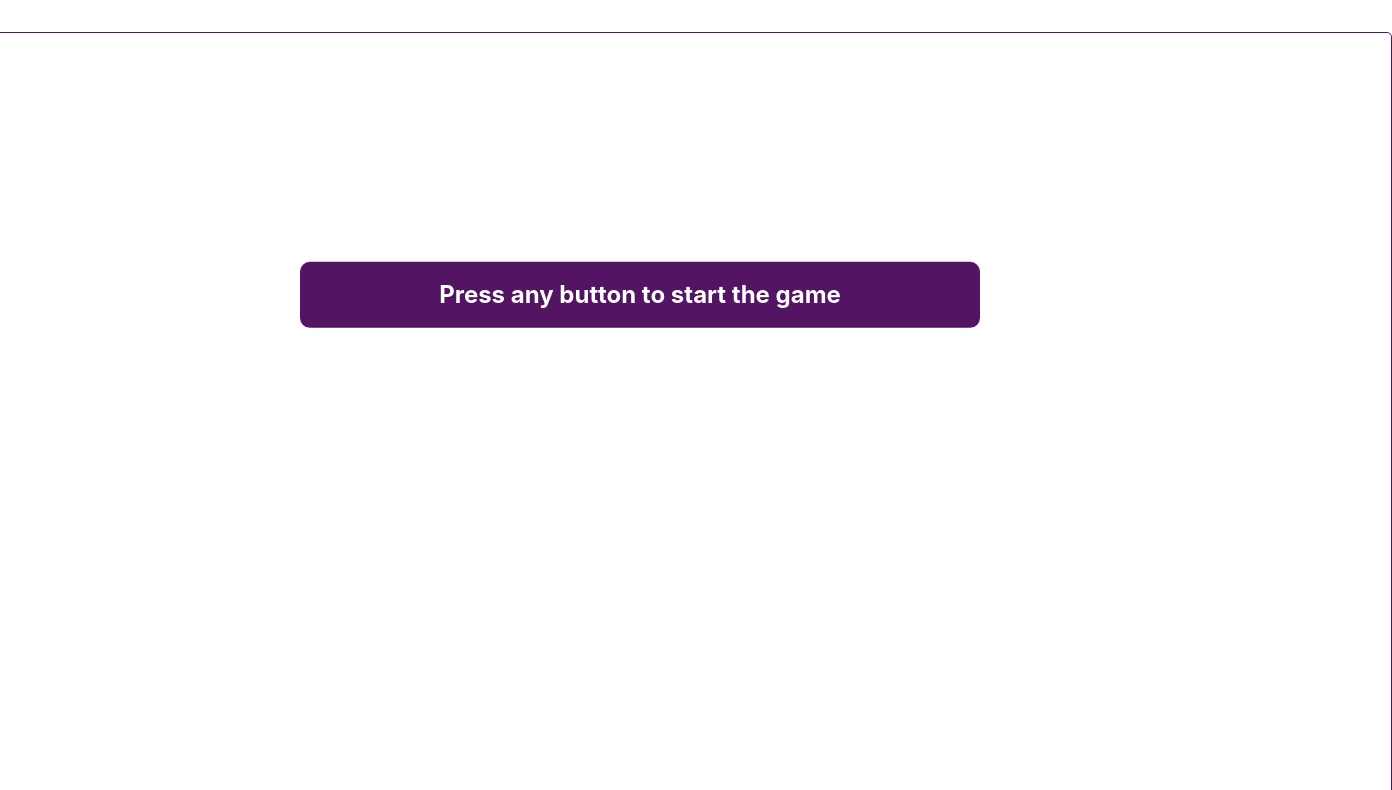
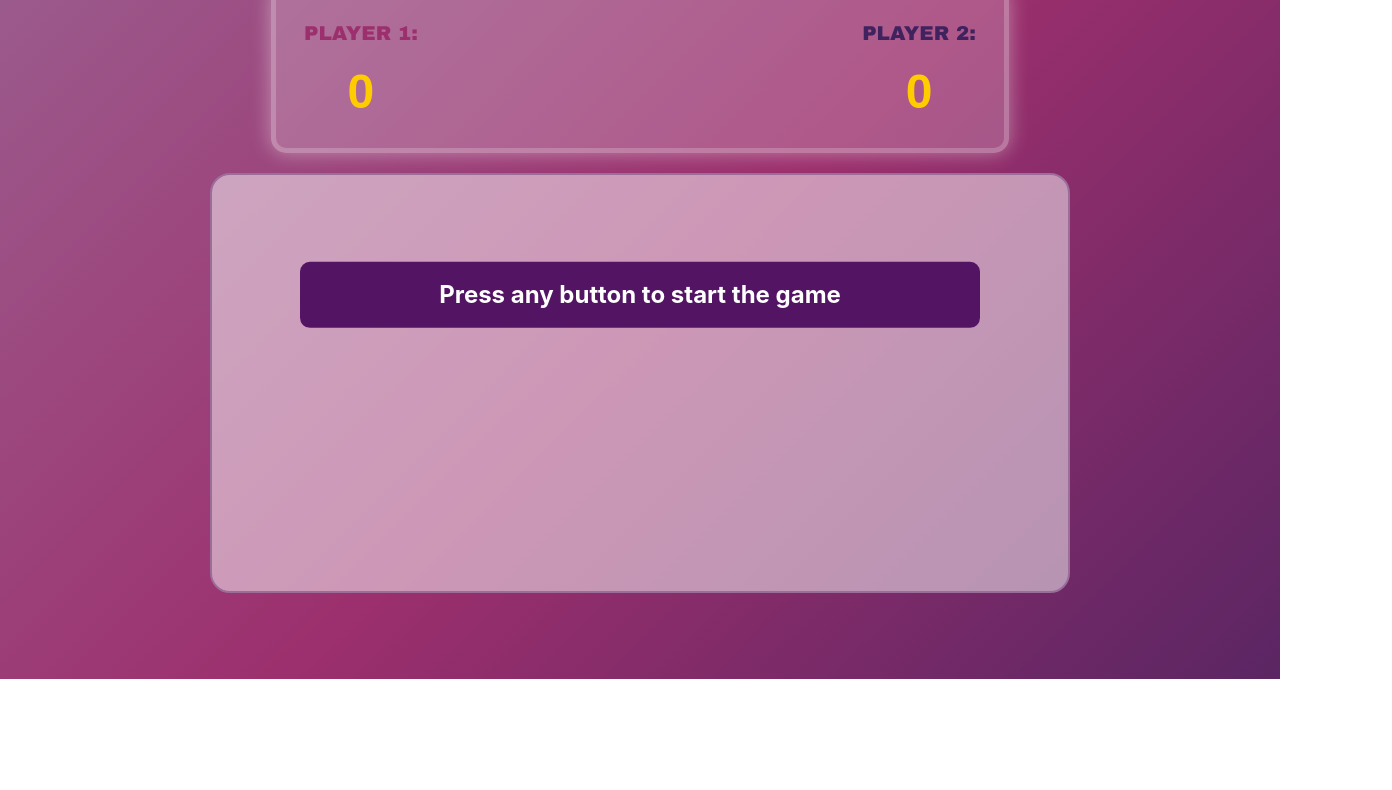
Before and after one commit to Eclipse-SDV-Hackathon-Chapter-Two/FEVio, a website built with Vite: page HPC/pong/index.html in a window 1280 px wide. Shown: the part 121-911 px from the top of the page, 1392 px wide, since content can reach past the window. After the commit the page ends 800 px from the top, so only its background shows below. Built offline with nearby package versions, Linux system fonts and the light colour scheme; files whose address does not match are found by name.

Commit message:
Updates pong

```diff
--- a/HPC/pong/main.js
+++ b/HPC/pong/main.js
@@ -31,11 +31,11 @@ document.querySelector('#app').innerHTML = `
   <h1 id="message" class="gameMessage">Press any button to start the game</h1>
   <div class="scoreBoard">
     <div class="playerScore leftScore">
-      <h2 class="playerTag">Player 1:</h2>
+      <h2 class="player1Tag">Player 1:</h2>
       <h2 class="scorePlayer1">0</h2>
     </div>
     <div class="playerScore rightScore">
-      <h2 class="playerTag">Player 2:</h2>
+      <h2 class="player2Tag">Player 2:</h2>
       <h2 class="scorePlayer2">0</h2>
     </div>
   </div>
@@ -131,11 +131,17 @@ function drawBall() {
   // Set ball opacity
   ctx.globalAlpha = currentOpacity;
 
+  ctx.beginPath();
+  ctx.arc(x, y, currentBallRadius, 0, Math.PI * 2); // Draw the circle
+  ctx.fillStyle = "#9c2f69"; // Color of the circle
+  ctx.fill();
+  ctx.closePath();
+
   // Draw the ball
   if (ballImage.complete) {
-    ctx.translate(x, y);
-    ctx.rotate(spinAngle);
-    ctx.translate(-x, -y);
+    // ctx.translate(x, y);
+    // ctx.rotate(spinAngle);
+    // ctx.translate(-x, -y);
     ctx.drawImage(
       ballImage,
       x - currentBallRadius,
@@ -221,7 +227,7 @@ function drawPaddle1() {
     gradient.addColorStop(1, "#9c2f69");
     ctx.fillStyle = gradient;
   } else {
-    ctx.fillStyle = "#410b54"; // Default paddle color
+    ctx.fillStyle = "#9c2f6d"; // Default paddle color
   }
   ctx.fill();
   ctx.closePath();
@@ -241,7 +247,7 @@ function drawPaddle2() {
     gradient.addColorStop(1, "#9c2f69"); // End color (yellow)
     ctx.fillStyle = gradient;
   } else {
-    ctx.fillStyle = "#410b54"; // Default paddle color
+    ctx.fillStyle = "#40225f"; // Default paddle color
   }
   ctx.fill();
   ctx.closePath();
--- a/HPC/pong/style.css
+++ b/HPC/pong/style.css
@@ -23,11 +23,33 @@ a:hover {
 }
 
 body {
-  margin: 0;
+  margin: 0; /* Remove default margin */
+  height: 100vh; /* Ensure full viewport height */
   display: flex;
-  place-items: center;
-  min-width: 320px;
-  min-height: 100vh;
+  justify-content: center;
+  align-items: center;
+  background: linear-gradient(
+    135deg, /* Gradient angle */
+    #9c2f69,
+    #9b6d99,
+    #9c2f6d,
+    #40225f
+  );
+  background-size: 200% 200%; /* Smooth transition for animations */
+  animation: gradientShift 10s ease infinite; /* Optional gradient animation */
+}
+
+/* Optional: Animate gradient background */
+@keyframes gradientShift {
+  0% {
+    background-position: 0% 50%;
+  }
+  50% {
+    background-position: 100% 50%;
+  }
+  100% {
+    background-position: 0% 50%;
+  }
 }
 
 h1 {
@@ -130,8 +152,8 @@ button:focus-visible {
 }
 
 .content {
-  width: 1440px;
-  height: 920px;
+  width: 860px;
+  height: 420px;
   display: flex;
 }
 
@@ -145,22 +167,40 @@ button:focus-visible {
 
 .playerScore {
   display: flex;
-  flex-direction: row;
+  flex-direction: column;
   align-items: center;
-  font-size: 20px;
+  color: #fff; /* White text color for good contrast */
 }
 
-.playerTag {
+.player1Tag {
   padding: 8px;
+  color: #9c2f6d;
+}
+
+.player2Tag {
+  padding: 8px;
+  color: #40225f;
+}
+
+.player1Tag, .player2Tag {
+  font-family: "Arial Black", sans-serif; /* Bold font for labels */
+  font-size: 20px;
+  margin: 0;
+  text-transform: uppercase; /* Capitalize player names */
 }
 
 .scoreBoard {
   display: flex;
   justify-content: space-between;
   align-items: center;
-  width: 100%;
-  max-width: 800px; /* Optional: set a max width for better alignment */
-  margin-bottom: 10px; /* Space between scores and canvas */
+  background-color: rgba(255, 255, 255, 0.2); /* Dark background for the scoreboard */
+  border: 5px solid rgba(255, 255, 255, 0.2); /* A bold border like a scoreboard frame */
+  border-radius: 15px; /* Rounded edges for a modern touch */
+  padding: 20px;
+  width: 80%; /* Adjust the width of the scoreboard */
+  max-width: 800px; /* Maximum width for larger screens */
+  margin: 20px auto; /* Center horizontally */
+  box-shadow: 0 0 20px rgba(255, 255, 255, 0.4); /* Shadow for a floating effect */
 }
 
 .leftScore {
@@ -173,8 +213,9 @@ button:focus-visible {
 
 .canvasContainer {
   flex: 1 1 90vw;
-  border-radius: 5px;
-  border: 1px solid #521463;
+  border-radius: 20px;
+  border: 2px solid #9b6d99;
+  background-color:rgba(255, 255, 255, 0.5);
 }
 
 .chart {
@@ -252,30 +293,40 @@ button:focus-visible {
 
 .scorePlayer2 {
   flex: 1 1 auto;
-  color: #da328e;
+  color: #9b6d99;
   font-size: 32px;
 }
 
 .scorePlayer1 {
   flex: 1 1 auto;
-  color: #da328e;
+  color: #9b6d99;
   font-size: 32px;
 }
 
-.player_1_score {
-  height: 50px;
-  width: 50px;
-  color: chartreuse;
-  margin-top: 30px;
+.scorePlayer1, .scorePlayer2 {
+  font-family: "Orbitron", sans-serif; /* Digital font for scores */
+  font-size: 48px; /* Large font for emphasis */
+  color: #ffcc00; /* Bright yellow for visibility */
+  margin: 0;
 }
 
-.player_2_score {
-  height: 50px;
-  width: 50px;
-  color: chartreuse;
-  position: fixed;
-  left: 70vw;
-  margin-top: 30px;
+@keyframes pulse {
+  0% {
+    transform: scale(1);
+    color: #ffcc00;
+  }
+  50% {
+    transform: scale(1.2);
+    color: #fff;
+  }
+  100% {
+    transform: scale(1);
+    color: #ffcc00;
+  }
+}
+
+.scorePlayer1.pulse, .scorePlayer2.pulse {
+  animation: pulse 0.5s ease-in-out;
 }
 
 .message {
```
